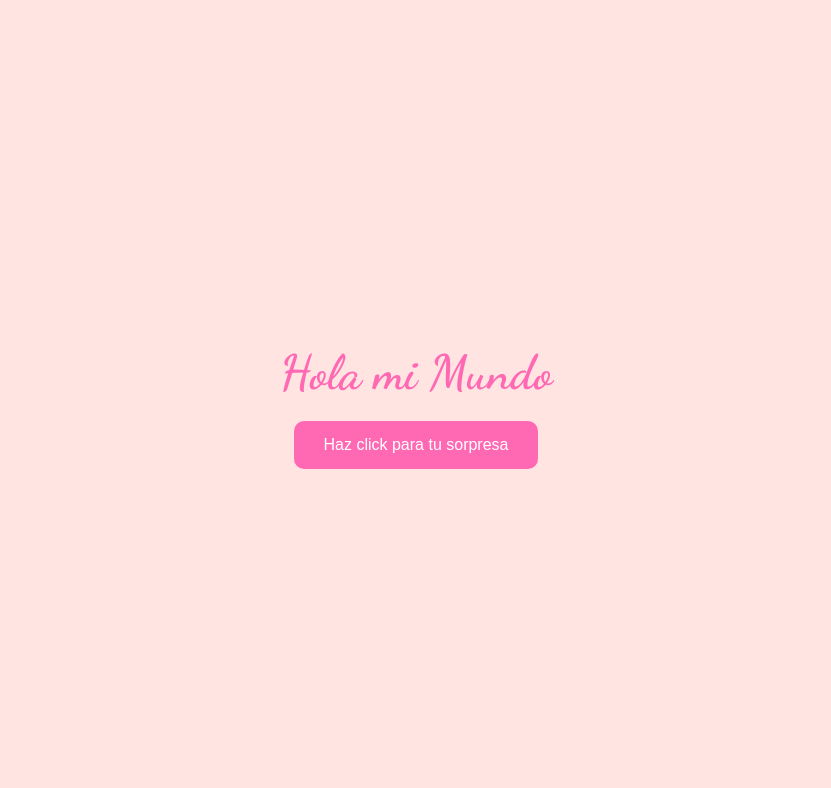
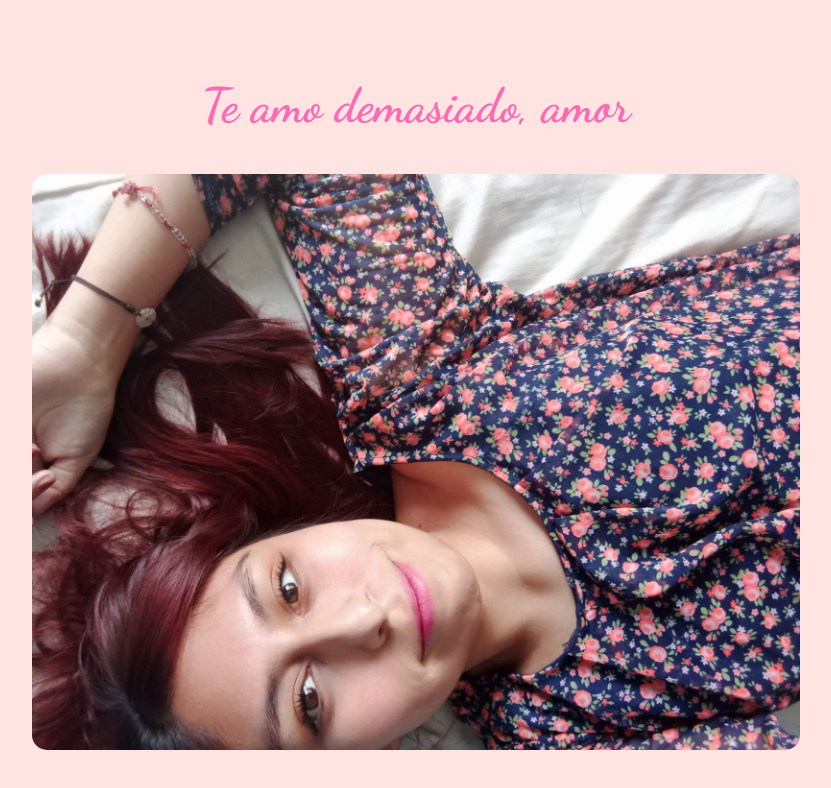
Before and after one commit to VelizGG/VelizGG.github.io, a plain HTML site: page pages/cartaamor.html in a window 1280 px wide. Shown: the whole page, without its empty margins (224-1055 px from the left). Drawn offline with nearby package versions, Linux system fonts and the light colour scheme.

Commit message:
Initial commit

```diff
--- a/index.html
+++ b/pages/cartaamor.html
@@ -2,7 +2,7 @@
 <html lang="es">
 <head>
     <meta charset="UTF-8">
-    <title>Hola Mundo</title>
+    <title>Carta de Amor</title>
     <link href="https://fonts.googleapis.com/css2?family=Dancing+Script:wght@700&family=Open+Sans:wght@400;600&display=swap" rel="stylesheet">
     <style>
         body {
@@ -22,19 +22,6 @@
             color: #ff69b4;
             margin-bottom: 20px;
         }
-        button {
-            background-color: #ff69b4;
-            color: white;
-            border: none;
-            padding: 15px 30px;
-            font-size: 1em;
-            cursor: pointer;
-            border-radius: 10px;
-            transition: background-color 0.3s ease;
-        }
-        button:hover {
-            background-color: #ff1493;
-        }
         #imagen-container {
             margin-top: 20px;
             position: relative;
@@ -44,24 +31,13 @@
             width: 100%;
             height: auto;
             border-radius: 15px;
-            position: relative;
-            z-index: 1;
-        }
-
-        #imagen-container p {
-            font-family: 'Dancing Script', cursive;
-            font-size: 2em;
-            color: #ff69b4;
-            margin-top: 10px;
-            position: relative;
-            z-index: 3;
         }
     </style>
-    <script src="script.js"></script>
 </head>
 <body>
-    <h1>Hola mi Mundo</h1>
-    <button onclick="obtenerUbicacion()">Haz click para tu sorpresa</button>
-    <div id="imagen-container"></div>
+    <h1>Te amo demasiado, amor</h1>
+    <div id="imagen-container">
+        <img src="/VelizGG.github.io/images/tania.jpg" alt="Imagen de Tania">
+    </div>
 </body>
 </html>
--- a/script.js
+++ b/script.js
@@ -1,18 +1,9 @@
 async function obtenerUbicacion() {
     try {
-
-        // Mostrar la imagen con el texto
-        const imagenContainer = document.getElementById('imagen-container');
-        imagenContainer.innerHTML = ''; // Limpiar contenido previo
-        const imagen = document.createElement('img');
-        imagen.src = 'images/tania.jpg';
-        imagen.alt = 'Imagen de Tania';
-        const texto = document.createElement('p');
-        texto.textContent = 'Te amo demasiado, amor';
-        imagenContainer.appendChild(imagen);
-        imagenContainer.appendChild(texto);
+        // Redireccionar a la página cartaamor.html
+        window.location.href = 'pages/cartaamor.html';
 
     } catch (error) {
-        alert('No se pudo obtener la ubicación: ' + error);
+        alert('No se pudo obtener la ubicación: ' + error.message);
     }
 }
```
